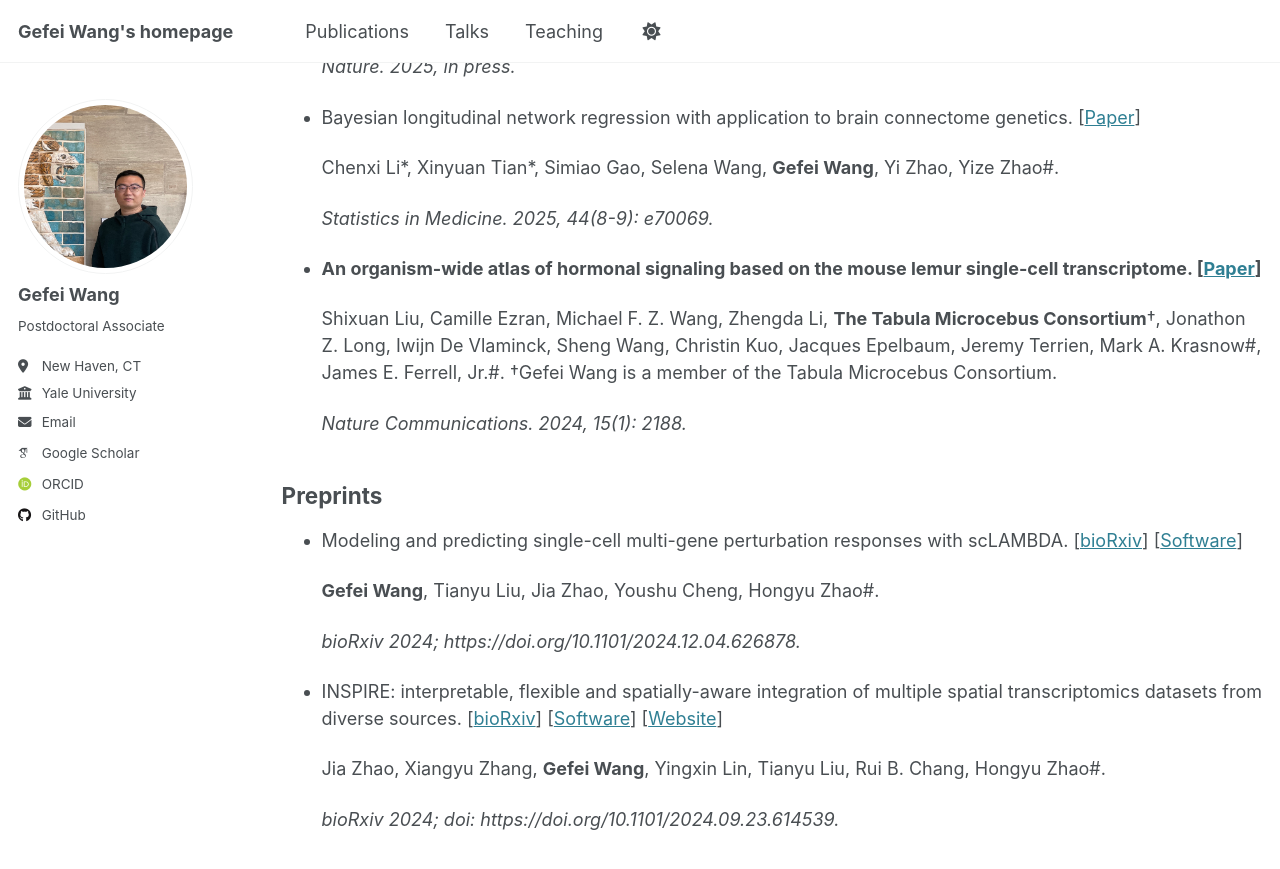
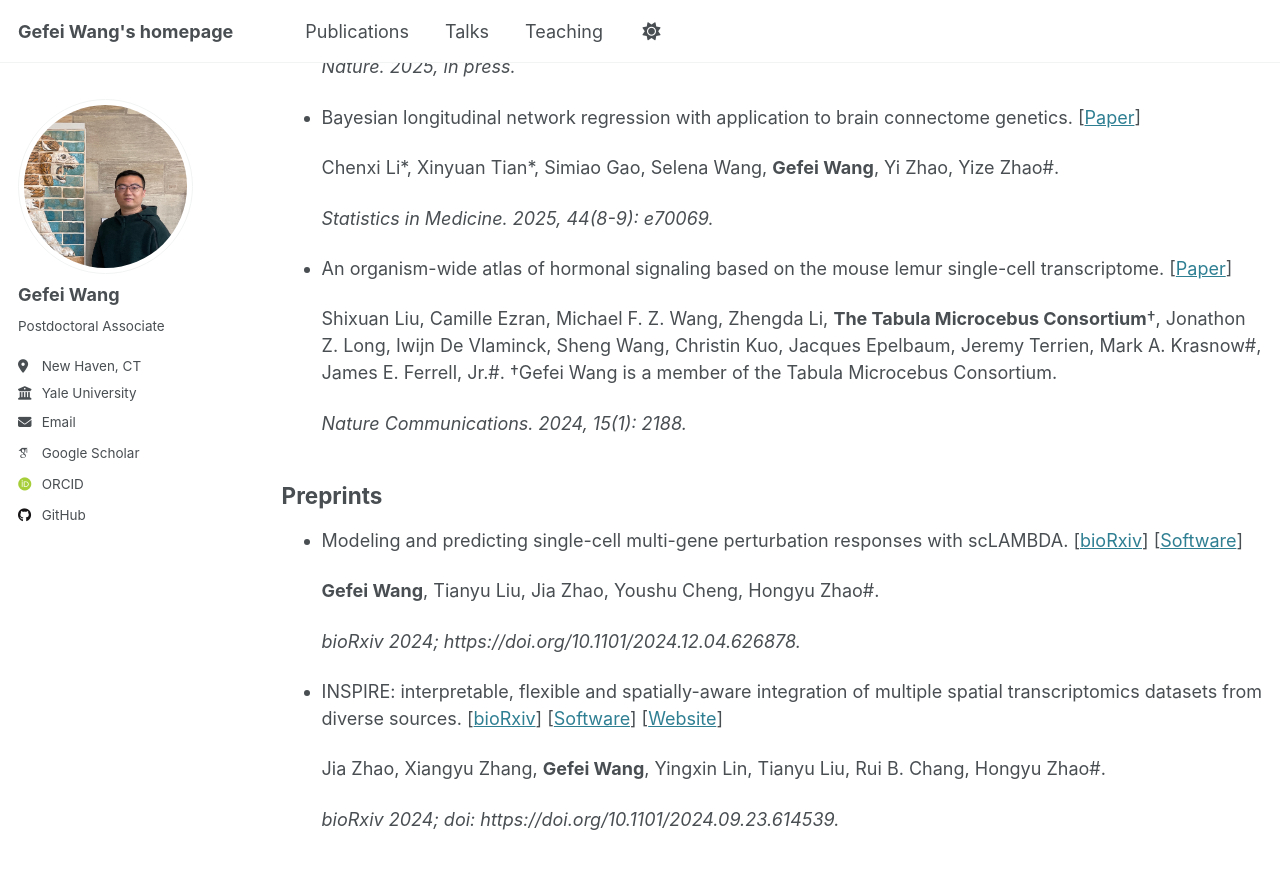
Before and after one commit to gefeiwang/gefeiwang.github.io, a Jekyll site: the page built from _pages/publications.md, in a window 1280 px wide and 900 px high, scrolled down 1537 px. Shown: the top 869 px of the window. Built offline with Jekyll 4.4.1, drawn with Linux system fonts in a browser that asks for light colours; some web fonts are replaced.

```diff
--- a/_pages/publications.md
+++ b/_pages/publications.md
@@ -57,7 +57,7 @@ author_profile: true
 
   *Statistics in Medicine. 2025, 44(8-9): e70069.*
 
-- **An organism-wide atlas of hormonal signaling based on the mouse lemur single-cell transcriptome. \[[Paper](https://www.nature.com/articles/s41467-024-46070-9)\]**
+- An organism-wide atlas of hormonal signaling based on the mouse lemur single-cell transcriptome. \[[Paper](https://www.nature.com/articles/s41467-024-46070-9)\]
 
   Shixuan Liu, Camille Ezran, Michael F. Z. Wang, Zhengda Li, **The Tabula Microcebus Consortium**†, Jonathon Z. Long, Iwijn De Vlaminck, Sheng Wang, Christin Kuo, Jacques Epelbaum, Jeremy Terrien, Mark A. Krasnow#, James E. Ferrell, Jr.#. †Gefei Wang is a member of the Tabula Microcebus Consortium.
 
```
